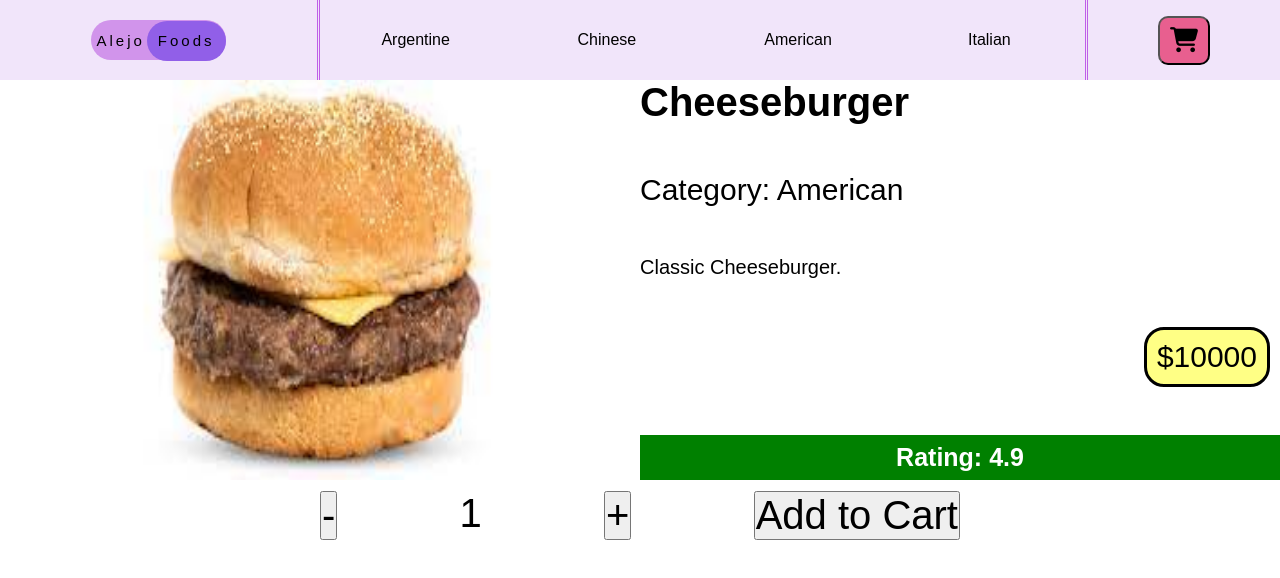
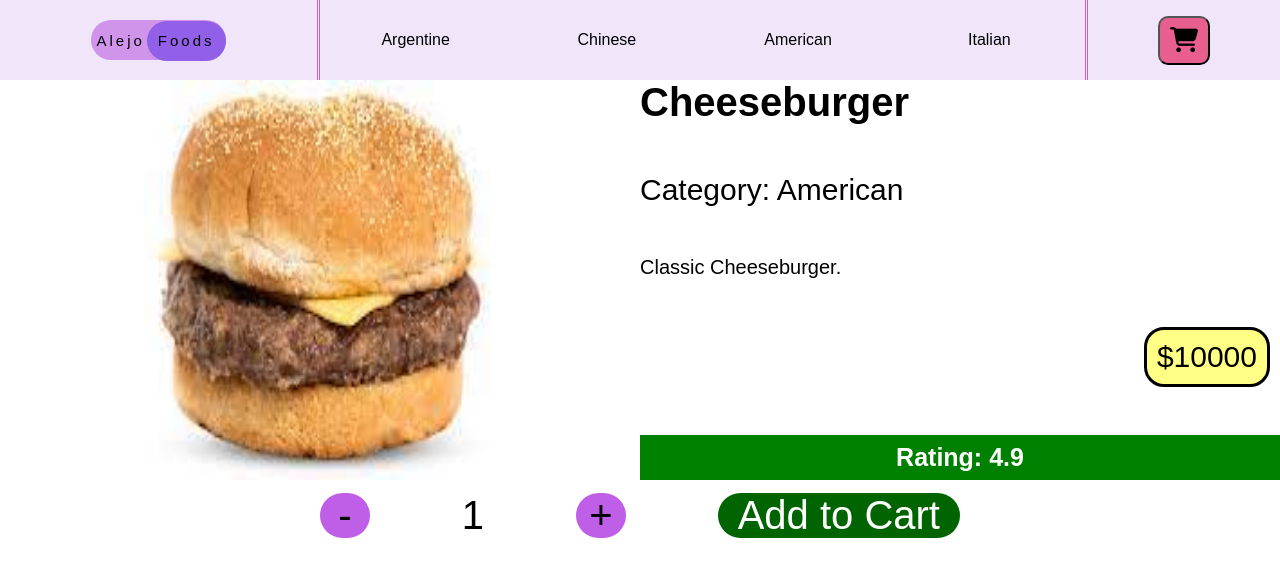
Before and after one commit to aleuc0099/PreEntrega2_React_Cifarelli, a React (Vite) app: page /detail/1 in a window 1280 px wide. Shown: the top 578 px of the page. Built offline with nearby package versions, Linux system fonts and the light colour scheme.

Commit message:
Changes to Styles

```diff
--- a/src/components/itemCount/ItemCountContent.jsx
+++ b/src/components/itemCount/ItemCountContent.jsx
@@ -1,5 +1,4 @@
 /* eslint-disable react/prop-types */
-import "../../styles/Item_count/Item_count.css";
 const ItemCountContent = ({ counter, setCounter, addToCart }) => {
   const addCounter = () => {
     if (counter < 3) {
@@ -16,10 +15,10 @@ const ItemCountContent = ({ counter, setCounter, addToCart }) => {
   return (
     <div id="itemCountMain">
       <div id="itemCountBox">
-        <button onClick={substCounter}>-</button>
+        <button className="plus_minus_btn" onClick={substCounter}>-</button>
         <p id="counter_p">{counter}</p>
-        <button onClick={addCounter}>+</button>
-        <button onClick={() => addToCart(counter)}>Add to Cart</button>
+        <button className="plus_minus_btn" onClick={addCounter}>+</button>
+        <button id="add_to_cart" onClick={() => addToCart(counter)}>Add to Cart</button>
       </div>
     </div>
   );
--- a/src/styles/App_styles/App.css
+++ b/src/styles/App_styles/App.css
@@ -86,4 +86,34 @@
 }
 .nav_box #main_nav #cart_button_box #cart_button #quantity_p {
   margin-left: 8px;
+}
+
+#itemCountMain {
+  margin-top: 10px;
+  grid-area: a3;
+  display: flex;
+  justify-content: center;
+  align-items: center;
+}
+#itemCountMain #itemCountBox {
+  width: 50%;
+  display: flex;
+  justify-content: space-between;
+  font-size: 40px;
+}
+#itemCountMain #itemCountBox button {
+  font-size: 40px;
+  background-color: #bf5fe8;
+}
+#itemCountMain #itemCountBox .plus_minus_btn {
+  width: 50px;
+  border: 0;
+  border-radius: 30px;
+}
+#itemCountMain #itemCountBox #add_to_cart {
+  padding: 0 20px;
+  color: white;
+  background-color: darkgreen;
+  border: 0;
+  border-radius: 30px;
 }/*# sourceMappingURL=App.css.map */
--- a/src/styles/App_styles/App.scss
+++ b/src/styles/App_styles/App.scss
@@ -14,3 +14,4 @@ $color7: rgb(180, 153, 199);
 $color8: rgb(241, 229, 250);
 
 @import "../sass_modules/_nav";
+@import "../sass_modules/_itemCount";
--- a/src/styles/Item_count/Item_count.css
+++ /dev/null
@@ -1,16 +0,0 @@
-#itemCountMain {
-  margin-top: 10px;
-  grid-area: a3;
-  display: flex;
-  justify-content: center;
-  align-items: center;
-}
-#itemCountMain #itemCountBox {
-  width: 50%;
-  display: flex;
-  justify-content: space-between;
-  font-size: 40px;
-}
-#itemCountMain #itemCountBox button {
-  font-size: 40px;
-}/*# sourceMappingURL=Item_count.css.map */
--- a/src/styles/Item_count/Item_count.scss
+++ b/src/styles/sass_modules/_itemCount.scss
@@ -11,6 +11,19 @@
     font-size: 40px;
     button {
       font-size: 40px;
+      background-color: $color3;
+    }
+    .plus_minus_btn{
+      width: 50px;
+      border: 0;
+      border-radius: 30px;
+    }
+    #add_to_cart{
+      padding: 0 20px;
+      color: white;
+      background-color: darkgreen;
+      border: 0;
+      border-radius: 30px;
     }
   }
 }
```
Also changed, not shown: 2 other files (tests, documents, lock files or other folders).
